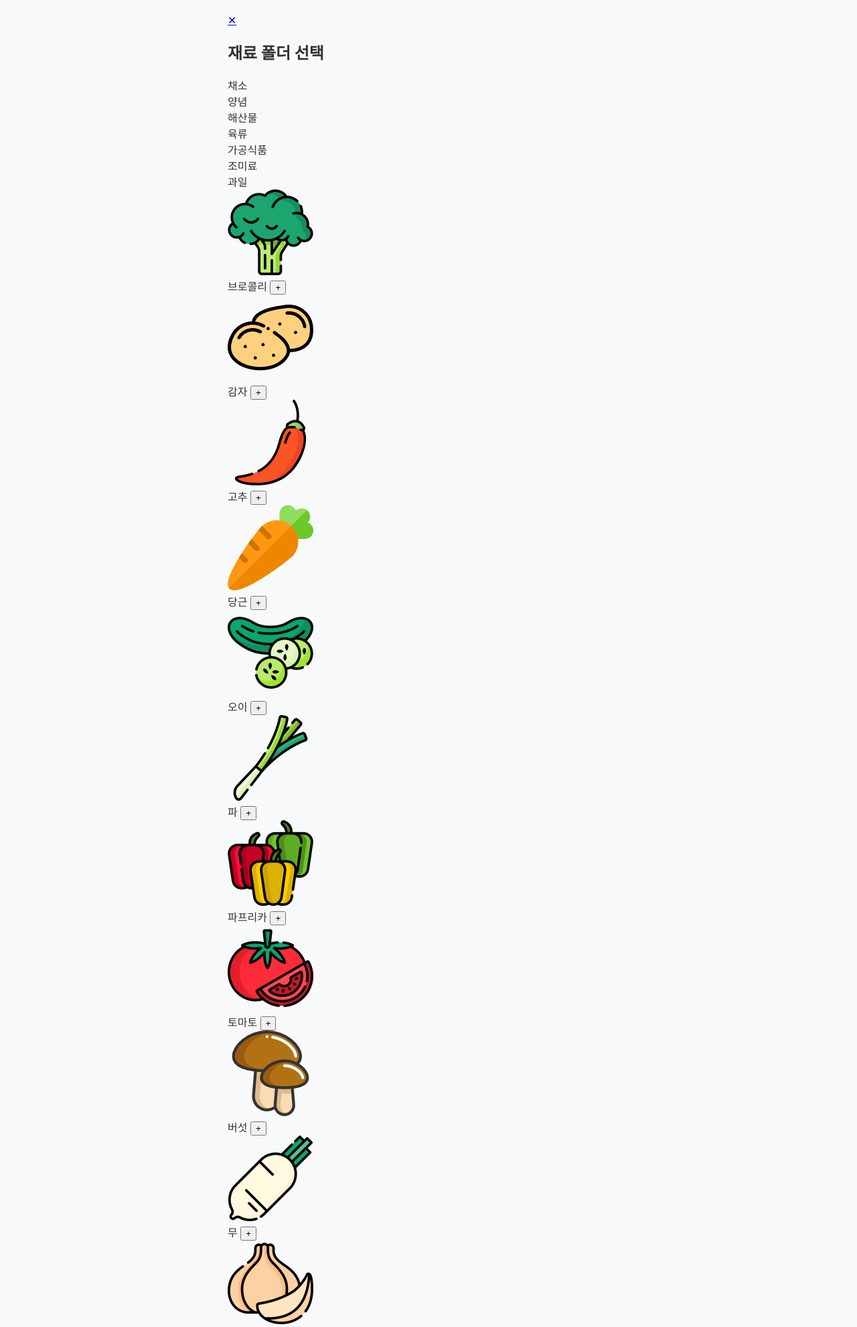
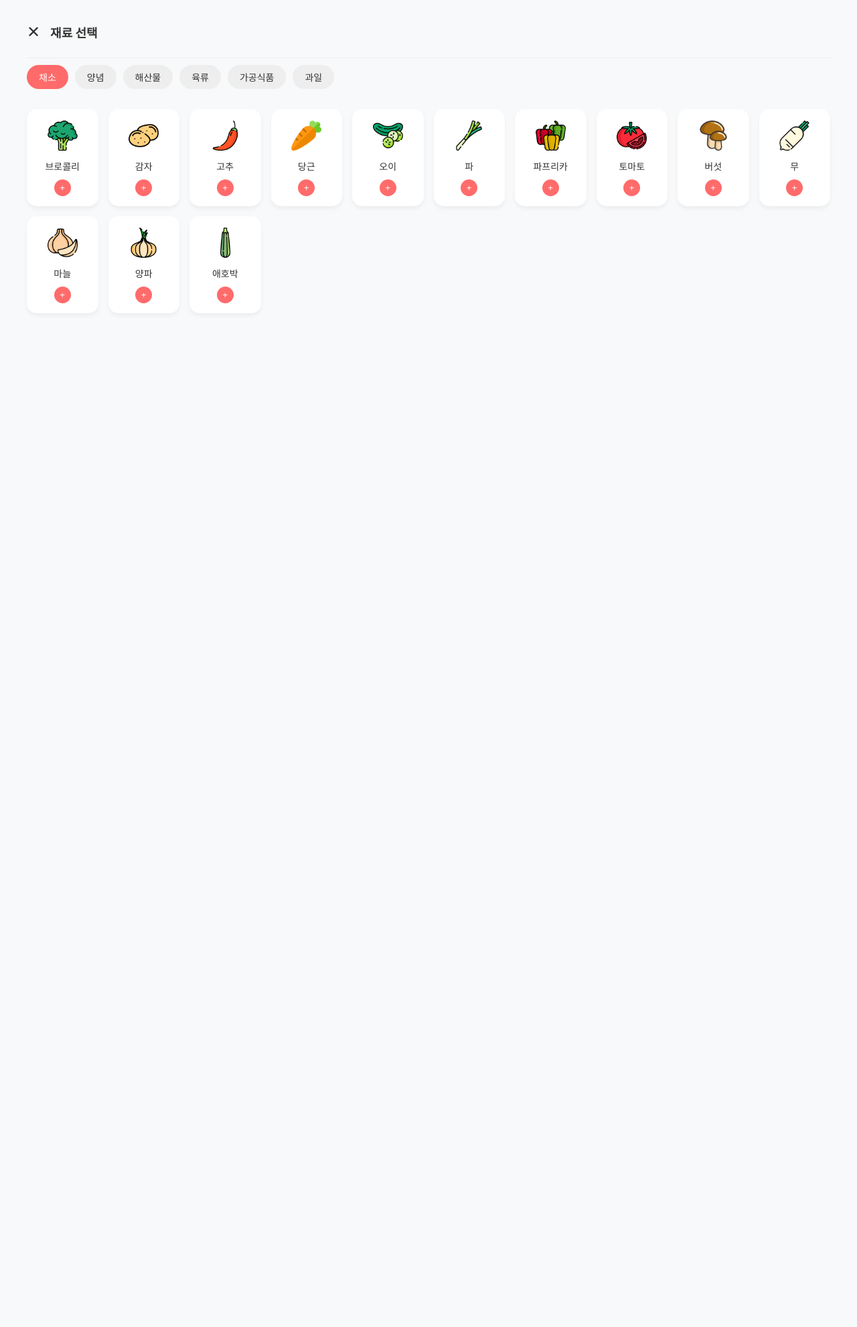
Before and after one commit to kimyuseon/project_3jo, a Django app: page /fridge/select/ in a window 1280 px wide. Shown: the top 1982 px of the page at 67% size. After the commit the page ends 453 px from the top, so only its background shows below. Run offline with Django 5.2, Linux system fonts and the light colour scheme.

Commit message:
제민: my_django 기능진행

```diff
--- a/my_django/urls.py
+++ b/my_django/urls.py
@@ -10,4 +10,5 @@ urlpatterns = [
     re_path(r'^select/$', views.ingredient_select, name='ingredient_select'),
     re_path(r'^update/(?P<pk>\d+)/$', views.update_expiry, name='update_expiry'),
     re_path(r'^delete/(?P<pk>\d+)/$', views.delete_ingredient, name='delete_ingredient'),
+    re_path(r'^add/$', views.add_ingredient, name='add_ingredient'),
 ]
--- a/my_django/views.py
+++ b/my_django/views.py
@@ -1,10 +1,15 @@
 from django.shortcuts import render, redirect, get_object_or_404
 from .models import Ingredient
+from django.utils import timezone
+from datetime import timedelta
 
+# 1. 냉장고 메인 화면 (재료 목록 표시)
 def fridge_main(request):
+    # 카테고리별로 정렬하고, 최근 추가된 순서대로 가져옵니다.
     ingredients = Ingredient.objects.all().order_by('category', '-added_at')
     return render(request, 'my_django/fridge_main.html', {'ingredients': ingredients})
 
+# 2. 재료 선택 화면 (샘플 데이터 표시)
 def ingredient_select(request):
     sample_data = {
         '채소': ['브로콜리', '감자', '고추', '당근', '오이', '파', '파프리카', '토마토', '버섯', '무', '마늘', '양파', '애호박'],
@@ -12,18 +17,27 @@ def ingredient_select(request):
         '해산물': ['게', '연어', '오징어', '참치', '새우'],
         '육류': ['소고기', '돼지고기', '닭고기', '오리고기'],
         '가공식품': ['두부', '베이컨', '소시지', '어묵', '햄'],
-        '조미료': ['msg', '고춧가루', '기름', '소금', '후추', '참기름'],
         '과일': ['사과', '망고', '바나나', '아보카도', '레몬']
-
     }
-    if request.method == "POST":
-        Ingredient.objects.create(
-            name=request.POST.get('name'),
-            category=request.POST.get('category')
-        )
-        return redirect('fridge_main')
+    # 화면을 보여주는 역할만 수행합니다.
     return render(request, 'my_django/ingredient_select.html', {'sample_data': sample_data})
 
+# 3. 실제 재료 추가 처리 (POST 요청 전용)
+def add_ingredient(request):
+    if request.method == "POST":
+        name = request.POST.get('name')
+        category = request.POST.get('category')
+
+        # 기본 유통기한을 오늘 기준 +7일로 설정하여 저장
+        Ingredient.objects.create(
+            name=name,
+            category=category,
+            expiry_date=timezone.now().date() + timedelta(days=7)
+        )
+    # 처리가 끝나면 메인 화면으로 리다이렉트
+    return redirect('my_django:fridge_main')
+
+# 4. 유통기한 날짜 수정
 def update_expiry(request, pk):
     if request.method == "POST":
         item = get_object_or_404(Ingredient, pk=pk)
@@ -31,10 +45,11 @@ def update_expiry(request, pk):
         if expiry_date:
             item.expiry_date = expiry_date
             item.save()
-    return redirect('fridge_main')
+    return redirect('my_django:fridge_main')
 
+# 5. 재료 삭제
 def delete_ingredient(request, pk):
     if request.method == "POST":
         item = get_object_or_404(Ingredient, pk=pk)
         item.delete()
-    return redirect('fridge_main')
+    return redirect('my_django:fridge_main')
--- a/static/css/my_django.css
+++ b/static/css/my_django.css
@@ -1,4 +1,3 @@
-/* 기본 레이아웃 */
 body {
     margin: 0;
     padding: 0;
@@ -7,13 +6,14 @@ body {
     color: #333;
 }
 
+/* [수정] 본문 영역을 넓게 쓰기 위해 max-width 상향 및 유연하게 변경 */
 .container {
-    max-width: 600px;
+    max-width: 1200px; /* 600px에서 1200px로 확장 */
     margin: 0 auto;
     padding: 20px;
 }
 
-/* 1. 상단 네비게이션 바 - 이제 진짜 메뉴처럼 보일 거예요! */
+/* 1. 상단 네비게이션 바 - 고정 상태 유지 */
 .nav-bar {
     display: flex;
     justify-content: space-around;
@@ -47,11 +47,13 @@ body {
     font-size: 18px;
     margin-bottom: 15px;
     padding-left: 5px;
+    font-weight: bold;
 }
 
+/* [수정] 그리드: 화면이 넓어지면 카드가 더 많이 보이도록 설정 */
 .grid {
     display: grid;
-    grid-template-columns: repeat(3, 1fr);
+    grid-template-columns: repeat(auto-fill, minmax(120px, 1fr)); /* 3개 고정에서 자동 채우기로 변경 */
     gap: 15px;
 }
 
@@ -62,6 +64,11 @@ body {
     position: relative;
     text-align: center;
     box-shadow: 0 4px 6px rgba(0,0,0,0.05);
+    transition: transform 0.2s;
+}
+
+.card:hover {
+    transform: translateY(-5px);
 }
 
 /* 3. 버튼 스타일링 */
@@ -78,7 +85,7 @@ body {
 
 .delete-btn:hover { color: #ff6b6b; }
 
-/* 4. 하단 플로팅 메뉴 - 화면 하단에 고정되는 디자인 */
+/* 4. 하단 플로팅 메뉴 */
 .floating-menu {
     position: fixed;
     bottom: 30px;
@@ -88,6 +95,7 @@ body {
     gap: 10px;
     width: 90%;
     max-width: 450px;
+    z-index: 1000;
 }
 
 .floating-btn {
@@ -107,7 +115,47 @@ body {
 .btn-add { background-color: #ff6b6b; }
 .btn-recipe { background-color: #4ecdc4; }
 
-/* 유통기한 날짜 입력칸 깔끔하게 */
+/* 5. 재료 선택 페이지(Select) 전용 스타일 추가 */
+.category-scroll-wrapper {
+    display: flex;
+    overflow-x: auto;
+    white-space: nowrap;
+    gap: 10px;
+    padding: 10px 0;
+    margin-bottom: 20px;
+    -ms-overflow-style: none; /* 스크롤바 숨기기 */
+    scrollbar-width: none;
+}
+
+.category-tab {
+    padding: 8px 18px;
+    background: #eee;
+    border-radius: 20px;
+    cursor: pointer;
+    font-size: 14px;
+    transition: 0.3s;
+}
+
+.category-tab.active {
+    background: #ff6b6b;
+    color: white;
+}
+
+.ingredient-panel {
+    display: none;
+}
+
+.ingredient-panel.show {
+    display: block;
+}
+
+.ingredient-grid {
+    display: grid;
+    grid-template-columns: repeat(auto-fill, minmax(100px, 1fr));
+    gap: 15px;
+}
+
+/* 유통기한 날짜 입력칸 */
 .date-input {
     width: 100%;
     border: 1px solid #eee;
@@ -115,4 +163,5 @@ body {
     font-size: 11px;
     margin-top: 8px;
     color: #666;
+    padding: 2px;
 }
--- a/templates/my_django/fridge_main.html
+++ b/templates/my_django/fridge_main.html
@@ -17,7 +17,7 @@
 
     <div class="container">
         <div class="header" style="margin-top: 20px;">
-            <h1>나의 냉장고 🧊</h1>
+            <h1>나의 냉장고</h1>
         </div>
 
         {% if not ingredients %}
--- a/templates/my_django/ingredient_select.html
+++ b/templates/my_django/ingredient_select.html
@@ -9,9 +9,9 @@
 </head>
 <body class="select-page">
     <div class="container">
-        <header class="select-header">
-            <a href="{% url 'my_django:fridge_main' %}" class="close-btn">✕</a>
-            <h2 class="title-text">재료 폴더 선택</h2>
+        <header class="select-header" style="display: flex; align-items: center; padding-bottom: 10px; border-bottom: 1px solid #eee;">
+            <a href="{% url 'my_django:fridge_main' %}" class="close-btn" style="font-size: 24px; text-decoration: none; color: #333;">✕</a>
+            <h2 style="margin-left: 15px; font-size: 18px;">재료 선택</h2>
         </header>
 
         <div class="category-scroll-wrapper">
@@ -28,15 +28,19 @@
                 <div id="tab-{{ forloop.counter }}" class="ingredient-panel {% if forloop.first %}show{% endif %}">
                     <div class="ingredient-grid">
                         {% for item in items %}
-                            <div class="ingredient-card">
-                                <div class="ingredient-icon-box">
-                                    <img src="{% static 'images/' %}{{ item }}.png"
-                                         alt="{{ item }}"
-                                         class="ingredient-img"
-                                         onerror="this.src='{% static 'images/default.png' %}';">
-                                </div>
-                                <span class="ingredient-name">{{ item }}</span>
-                                <button class="add-badge">+</button>
+                            <div class="card"> <form action="{% url 'my_django:add_ingredient' %}" method="post">
+                                    {% csrf_token %}
+                                    <input type="hidden" name="name" value="{{ item }}">
+                                    <input type="hidden" name="category" value="{{ category }}">
+
+                                    <div class="image-box" style="height: 50px; display: flex; align-items: center; justify-content: center;">
+                                        <img src="{% static 'images/' %}{{ item }}.png"
+                                             alt="{{ item }}"
+                                             style="width: 45px; height: 45px; object-fit: contain;">
+                                    </div>
+                                    <span class="ingredient-name" style="display: block; margin: 10px 0; font-size: 14px;">{{ item }}</span>
+                                    <button type="submit" class="add-badge" style="background: #ff6b6b; color: white; border: none; border-radius: 50%; width: 25px; height: 25px; cursor: pointer;">+</button>
+                                </form>
                             </div>
                         {% endfor %}
                     </div>
```
Also changed, not shown: db.sqlite3.
